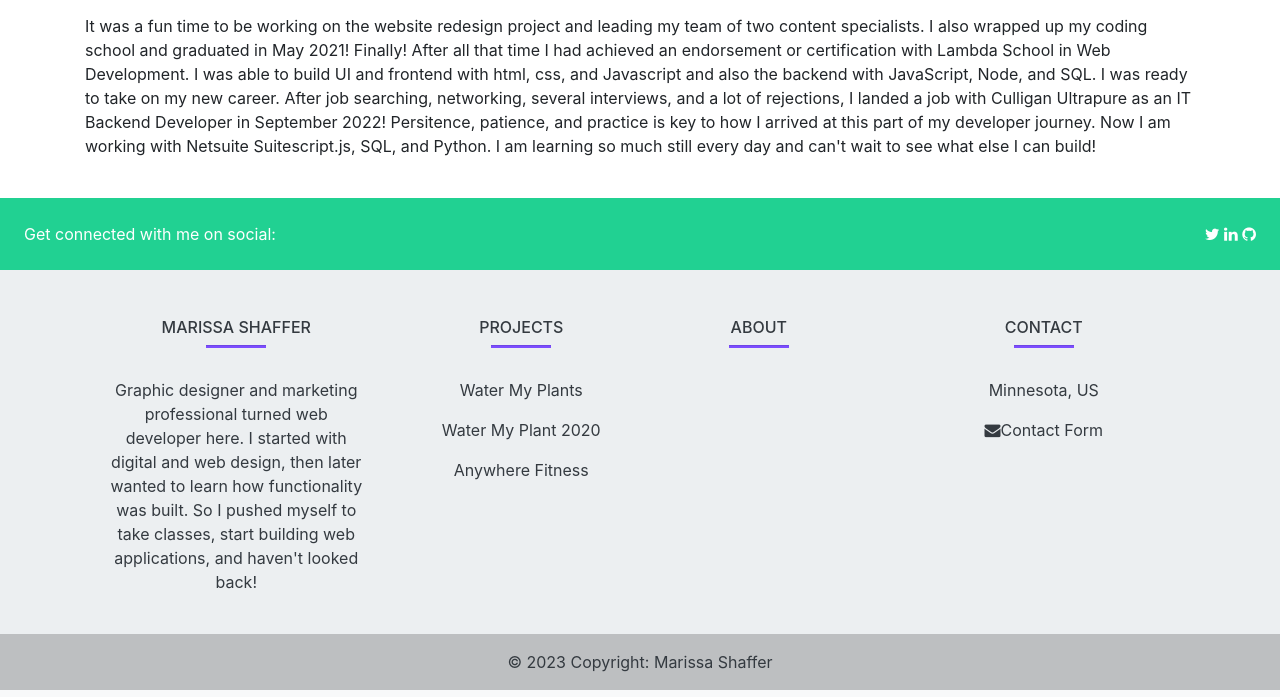
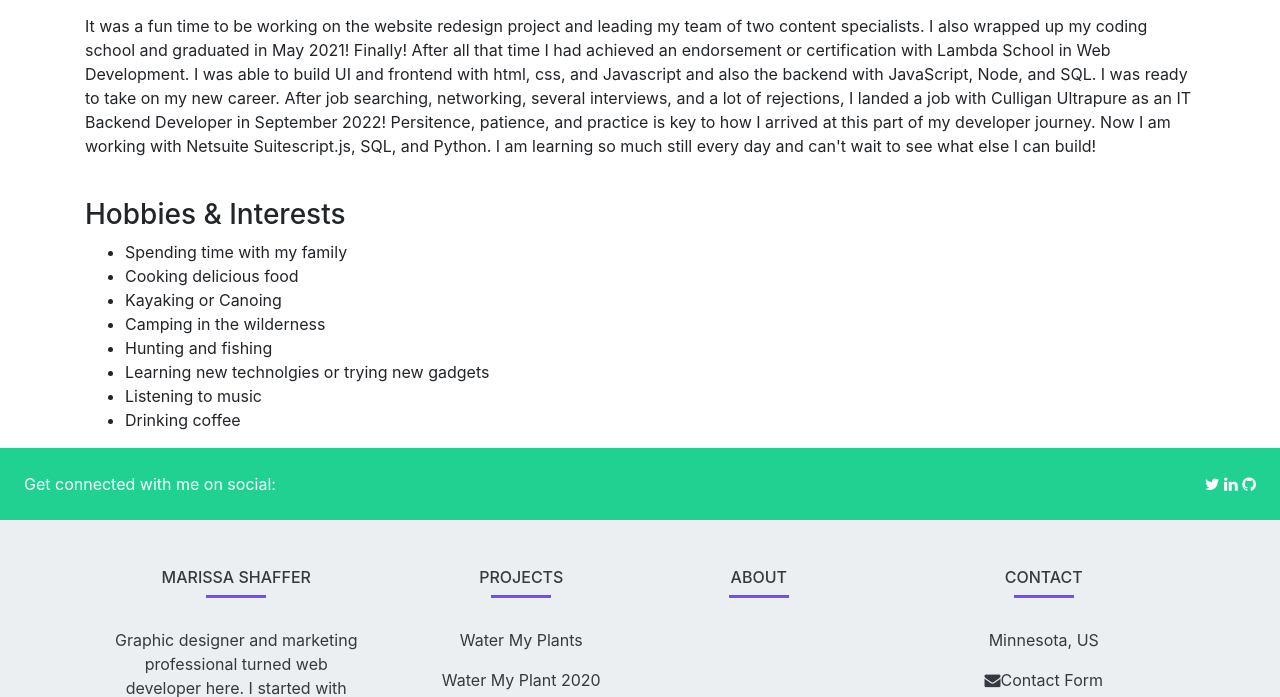
Before and after one commit to marissa-shaffer/final-cs50p-project, a Flask app: page /about in a window 1280 px wide. Shown: the part 1042-1739 px from the top of the page. Run offline with Flask 2, Linux system fonts and the light colour scheme; parts of the project's set-up code (start-up, migrations or seed data) failed here and were passed over; some libraries are stand-ins or nearby versions.

Commit message:
added interests

```diff
--- a/api/templates/about.html
+++ b/api/templates/about.html
@@ -12,6 +12,17 @@
         <p>Then I get one month into my coding school, and once again, another obstacle in my life hit not only me but the whole world in January 2020. Covid-19 struck. I was pregnant, already a mother of a small child, working full time, and going to school part time. It was just another challenge for me to take on and I did not let it hold me back. I put everything else aside when it came to class time with the help of my husband. He would take care of our daughter every night that I had class or homework. Thankfully my class was online so nothing changed there but I started working from home in February 2020 as a health precaution. I felt stuck in my house for months until it was time to have my second baby in July 2020. I took a leave from school and work for a few months and came back after about 8 or so weeks. This time it was paid 100% and far less stressful of a time to bond with my baby minus needing to go back to the hospital for a post-partum heath complication. I was ready to come back to work in September and coding school in October 2020. My school work was already paying off with my job at the time. I had helped so much with the web redesign project planning and working with the third party developers in the implementation process, I was offered a promotion as a Marketing Communications Manager. I accepted and began overhauling the web redesign project and built a small content design team.</p>
         <p>It was a fun time to be working on the website redesign project and leading my team of two content specialists. I also wrapped up my coding school and graduated in May 2021! Finally! After all that time I had achieved an endorsement or certification with Lambda School in Web Development. I was able to build UI and frontend with html, css, and Javascript and also the backend with JavaScript, Node, and SQL. I was ready to take on my new career. After job searching, networking, several interviews, and a lot of rejections, I landed a job with Culligan Ultrapure as an IT Backend Developer in September 2022! Persitence, patience, and practice is key to how I arrived at this part of my developer journey. Now I am working with Netsuite Suitescript.js, SQL, and Python. I am learning so much still every day and can't wait to see what else I can build!</p>
         <br>
+        <h3>Hobbies & Interests</h3>
+        <ul>
+            <li>Spending time with my family</li>
+            <li>Cooking delicious food</li>
+            <li>Kayaking or Canoing</li>
+            <li>Camping in the wilderness</li>
+            <li>Hunting and fishing</li>
+            <li>Learning new technolgies or trying new gadgets</li>
+            <li>Listening to music</li>
+            <li>Drinking coffee</li>
+        </ul>
     </div>
 
     {% endblock %}
```
